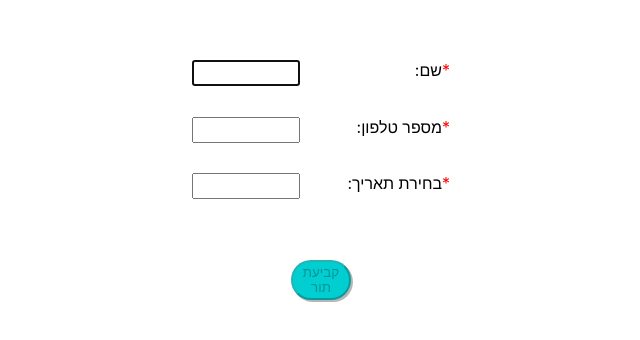
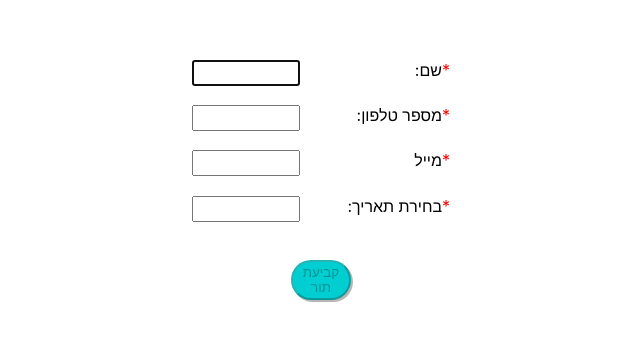
Before and after one commit to itayw35/shlomit-client, a React (Create React App) app: page / in a window 1280 px wide. Shown: the part 220-560 px from the top of the page, without its empty margins (319-959 px from the left). Built offline with nearby package versions, Linux system fonts and the light colour scheme; no server answers.

Commit message:
adding mail input

```diff
--- a/src/Home.js
+++ b/src/Home.js
@@ -18,6 +18,7 @@ function Home() {
   const [isValidPhone, setIsValidPhone] = useState(false);
   const nameRef = useRef();
   const phoneRef = useRef();
+  const emailRef = useRef();
   const hourRef = useRef();
   const alertRef = useRef();
   const generateAvailableDates = (startDate, endDate) => {
@@ -66,6 +67,7 @@ function Home() {
     e.preventDefault();
     const name = nameRef.current.value;
     const phone = phoneRef.current.value;
+    const email = emailRef.current.value;
     const hour = hourRef.current.value;
     const hourArray = hour.split(":");
     chosenDate.setHours(hourArray[0], hourArray[1]);
@@ -75,6 +77,7 @@ function Home() {
         {
           name: name,
           phone: phone,
+          email: email,
           date: chosenDate,
         }
       )
@@ -159,6 +162,18 @@ function Home() {
               required
             />
           </div>
+          <div className="input-field">
+            <label htmlFor="email-field">
+              <span className="red">*</span>מייל{" "}
+            </label>
+            <input
+              id="email-field"
+              type="email"
+              className="input-field"
+              ref={emailRef}
+              required
+            />
+          </div>
           <div id="date-row">
             <div className="input-field">
               <label htmlFor="date-selection">
@@ -189,7 +204,7 @@ function Home() {
           <span className="red" ref={alertRef}></span>
           <button
             id="submit-button"
-            disabled={!isValidPhone || !nameRef.current.value || !chosenDate}
+            disabled={!isValidPhone || !nameRef.current.value || !emailRef.current.value || !chosenDate}
             onClick={submit}
             style={{
               cursor:
```
